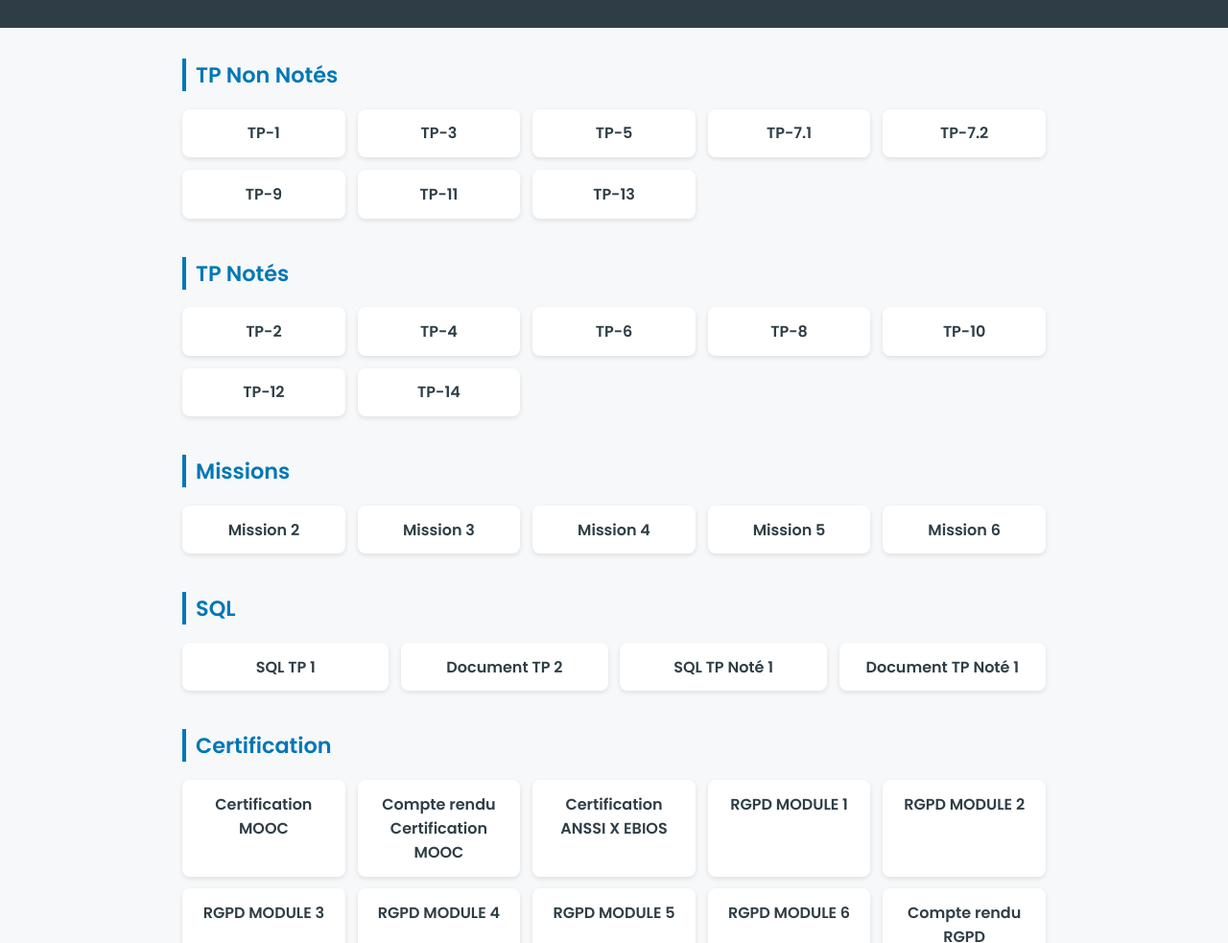
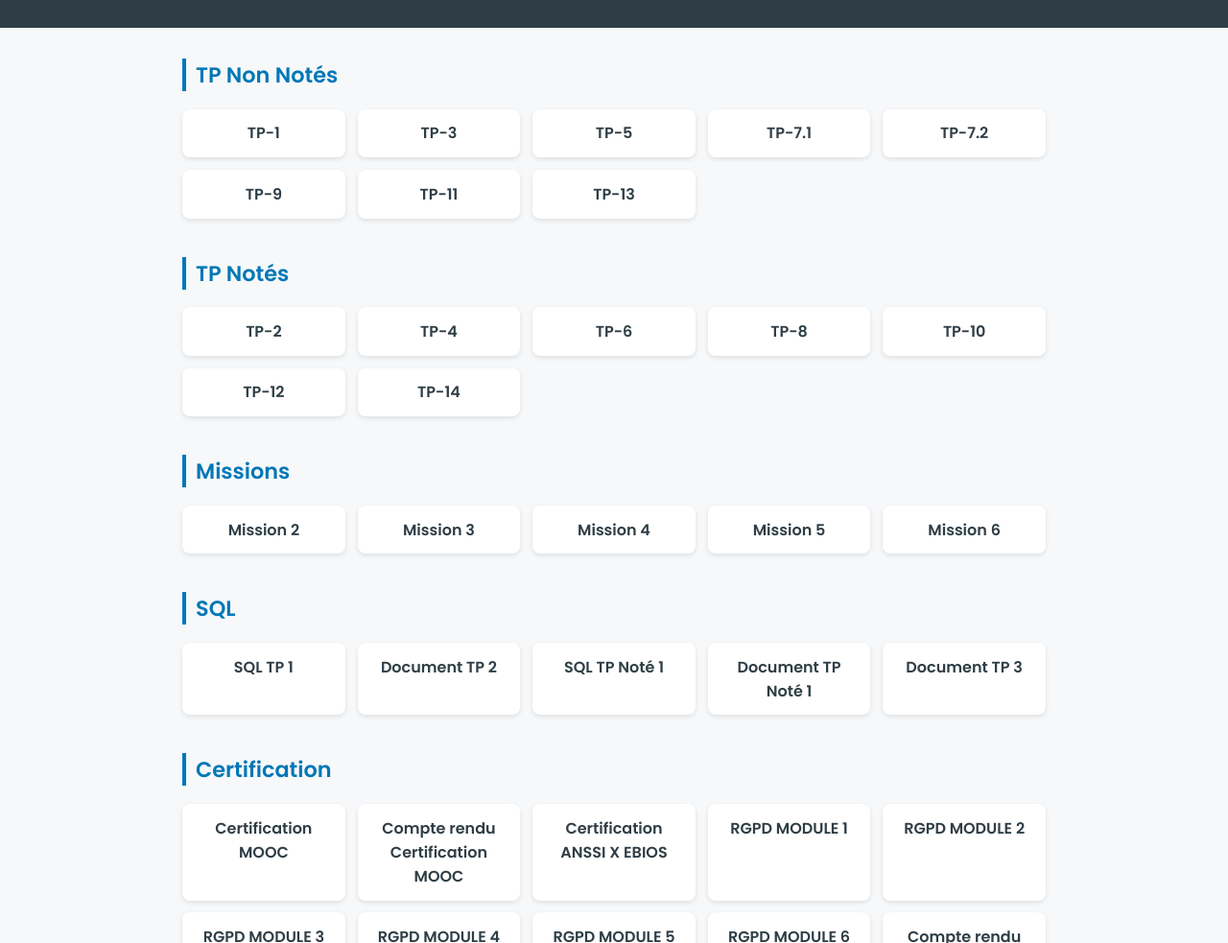
Before and after one commit to Gab9431/tp, a plain HTML site: page index.html in a window 1280 px wide. Shown: the part 117-1100 px from the top of the page at 96% size. Drawn offline with Linux system fonts and the light colour scheme.

Commit message:
Update index.html

```diff
--- a/index.html
+++ b/index.html
@@ -58,6 +58,7 @@
                 <li><a href="./SQL/questions_solutions_requetes_sql VERSION ELEVES.docx">Document TP 2</a></li>
                 <li><a href="./SQL/centre_formation.sql">SQL TP Noté 1</a></li>
                 <li><a href="./SQL/TP_BDD_BTS_SIO.docx">Document TP Noté 1</a></li>
+                <li><a href="./SQL/Requêtes SQL – TP3.docx">Document TP 3</a></li>
             </ul>
         </section>
 
```
